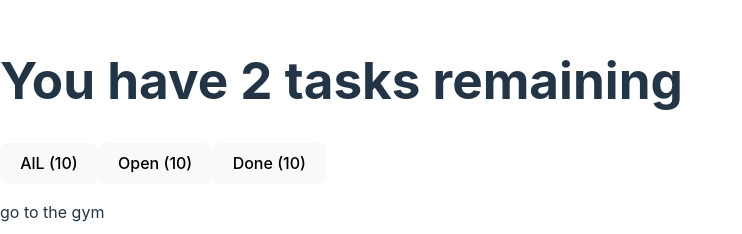
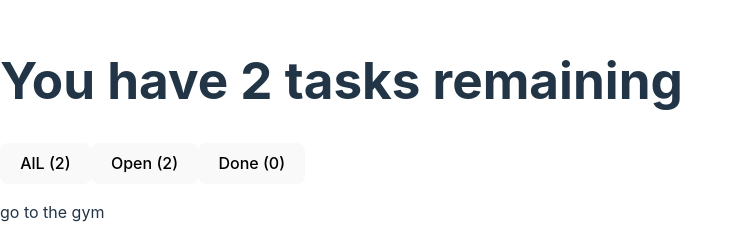
Before and after one commit to niriti-dev/todoApp, a React (Vite) app in the folder vite-project/: page / in a window 1280 px wide. Shown: the part 202-436 px from the top of the page, without its empty margins (0-742 px from the left). Built offline with nearby package versions, Linux system fonts and the light colour scheme.

Commit message:
Navigation (Component) JS logic working

```diff
--- a/vite-project/src/Navigation.jsx
+++ b/vite-project/src/Navigation.jsx
@@ -1,14 +1,27 @@
 
 
-function Navigation() {
+
+function Navigation(props) {
     const tabs = ['AlL', 'Open', 'Done']
+    const { todos } = props
+
     return(
 
         <>
             <div>
                 {
                     tabs.map((tab, tabIdx) => {
-                        return <button id={tabIdx}>{tab} ({10})</button>
+
+                        // logic to get the number of tasks for each tabs
+                        const taskCount = (tab === "All")? todos.length
+                        : (tab === "Done")
+                            ? todos.filter(todo => todo.isComplete).length
+                            : todos.filter(todo => !todo.isComplete).length;
+
+
+                        // jsx component: the indivisual button tab
+                        return <button id={tabIdx}>{tab} ({taskCount})</button>
+
                     })
 
                 }
@@ -20,4 +33,5 @@ function Navigation() {
 
 }
 
+
 export default Navigation
```
